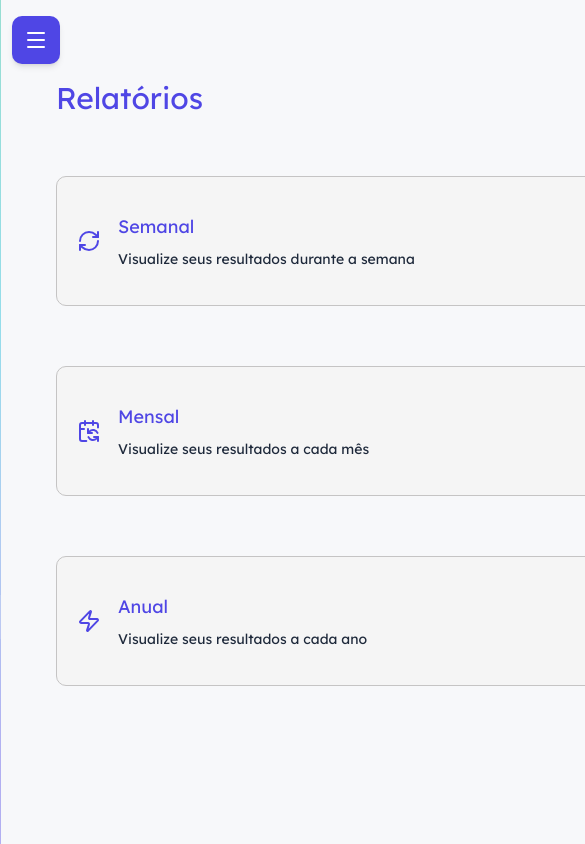
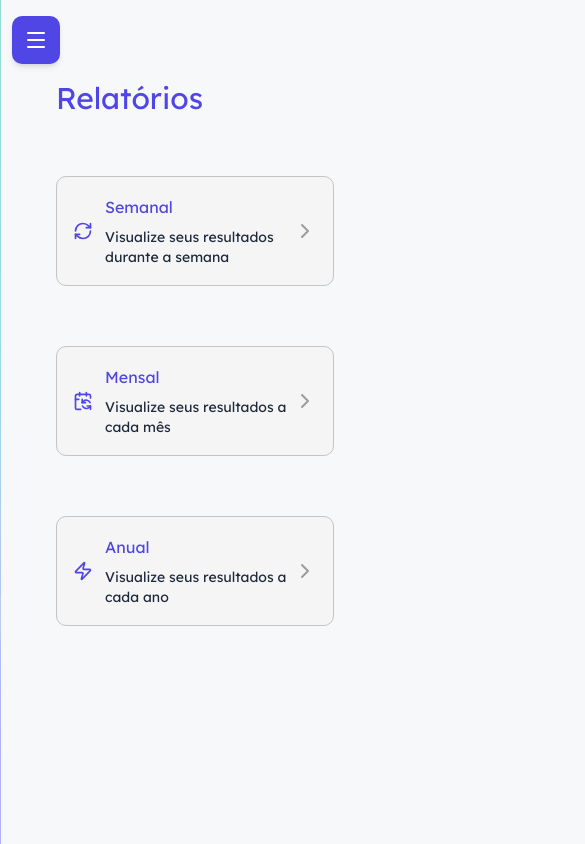
Before and after one commit to FocusPlan-dsw/Frontend-FocusPlan, a Next.js app: page /reports in a window 390 px wide. Shown: the top 844 px of the page, 585 px wide, since content can reach past the window. Built offline with nearby package versions, Linux system fonts and the light colour scheme.

Commit message:
feat(reports): implements responsiveness

```diff
--- a/src/components/ReportTypeCard.tsx
+++ b/src/components/ReportTypeCard.tsx
@@ -9,20 +9,26 @@ interface ReportTypeCardProps {
 export function ReportTypeCard({ icon: Icon, title, description }: ReportTypeCardProps) {
     return (
         <div
-        className="group flex justify-between items-center p-5 bg-gray01 border border-[#C5C4C4]
-                    rounded-[10px] w-[776px] h-[130px] cursor-pointer transition-all duration-300
-                    hover:shadow-lg hover:scale-[1.02] hover:border-primary"
+        className="group flex justify-between items-center p-4 sm:p-5 bg-gray01 border border-[#C5C4C4]
+                    rounded-[10px] w-full max-w-[776px] min-h-[110px] cursor-pointer
+                    transition-all duration-300 hover:shadow-lg hover:scale-[1.02] hover:border-primary"
         >
-        <div className="flex items-center gap-[17px]">
-            <Icon className="w-6 h-6 text-primary transition-colors duration-300" />
-            <div className="flex flex-col gap-[8px]">
-            <h1 className="text-primary text-lg">{title}</h1>
-            <p className="text-dark-gray text-sm">{description}</p>
+        <div className="flex items-center gap-3 sm:gap-[17px] flex-1 min-w-0">
+            <Icon className="w-5 h-5 sm:w-6 sm:h-6 text-primary flex-shrink-0 transition-colors duration-300" />
+
+            <div className="flex flex-col gap-2 sm:gap-[8px] min-w-0">
+            <h1 className="text-primary text-base sm:text-lg truncate">
+                {title}
+            </h1>
+            <p className="text-dark-gray text-sm sm:text-base line-clamp-2">
+                {description}
+            </p>
             </div>
         </div>
 
         <ChevronRight
-            className="text-gray02 transition-colors duration-300 group-hover:text-primary"
+            className="text-gray02 flex-shrink-0 transition-all duration-300
+                    group-hover:text-primary group-hover:translate-x-1"
         />
         </div>
     );
```
